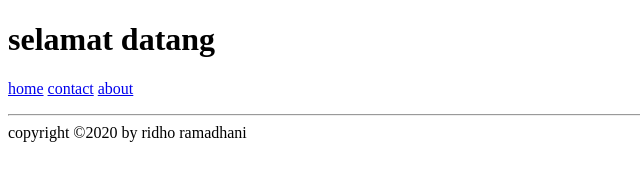
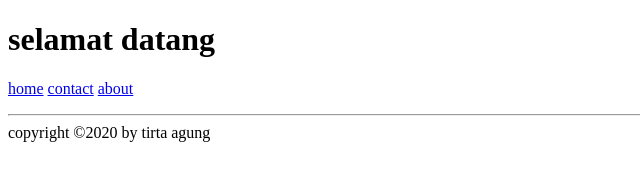
Before and after one commit to tirtaagung123/Tugas-3, a plain HTML site: page index.html in a window 1280 px wide. Shown: the full height of the page, 0-640 px from the left. Drawn offline with Linux system fonts and the light colour scheme.

Commit message:
index.html

```diff
--- a/index.html
+++ b/index.html
@@ -13,6 +13,6 @@
         <a href="about.html">about</a>
     </p>
     <hr>
-    <div>copyright &copy;2020 by ridho ramadhani</div>
+    <div>copyright &copy;2020 by tirta agung</div>
 </body>
 </html>
```
